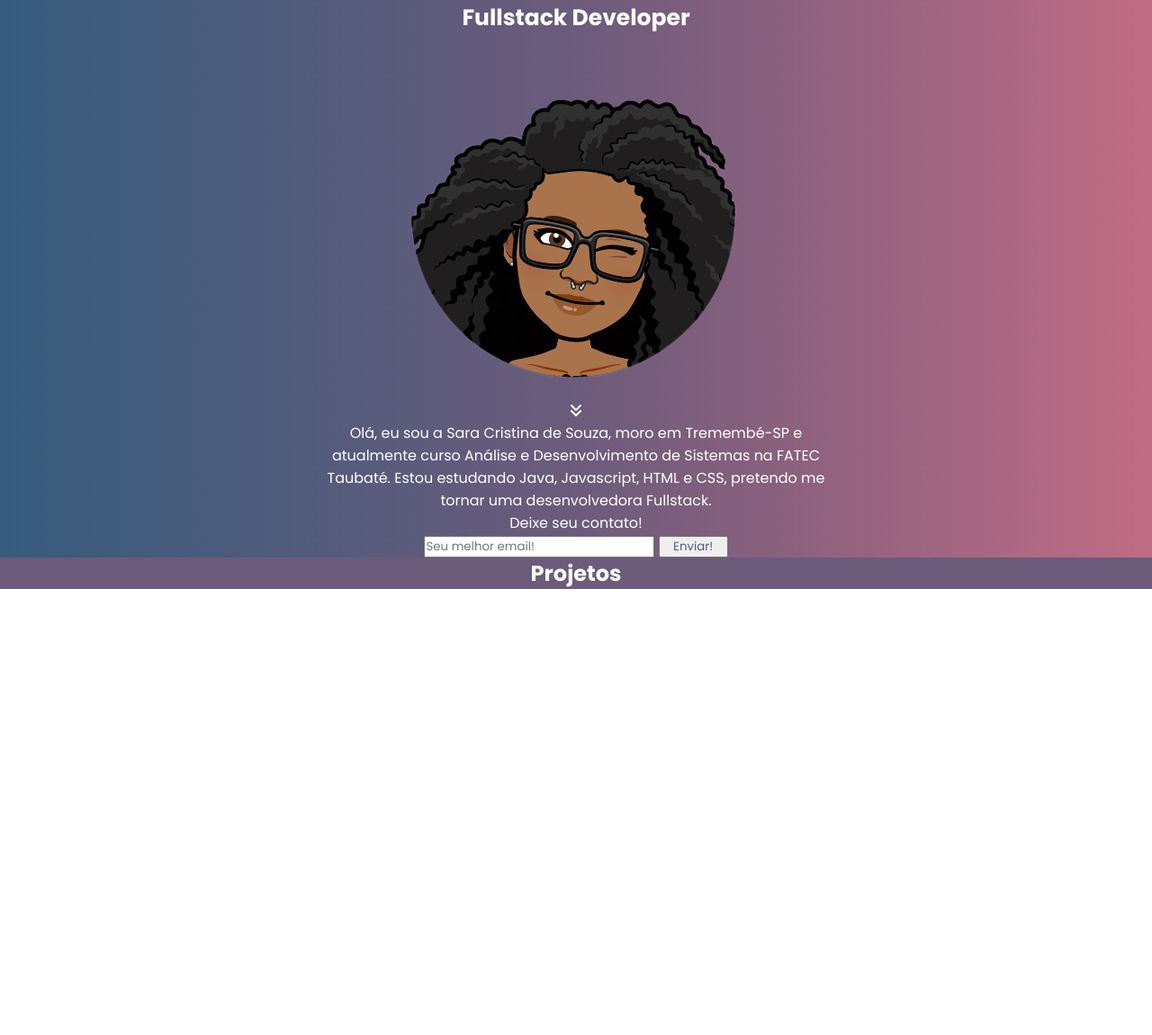
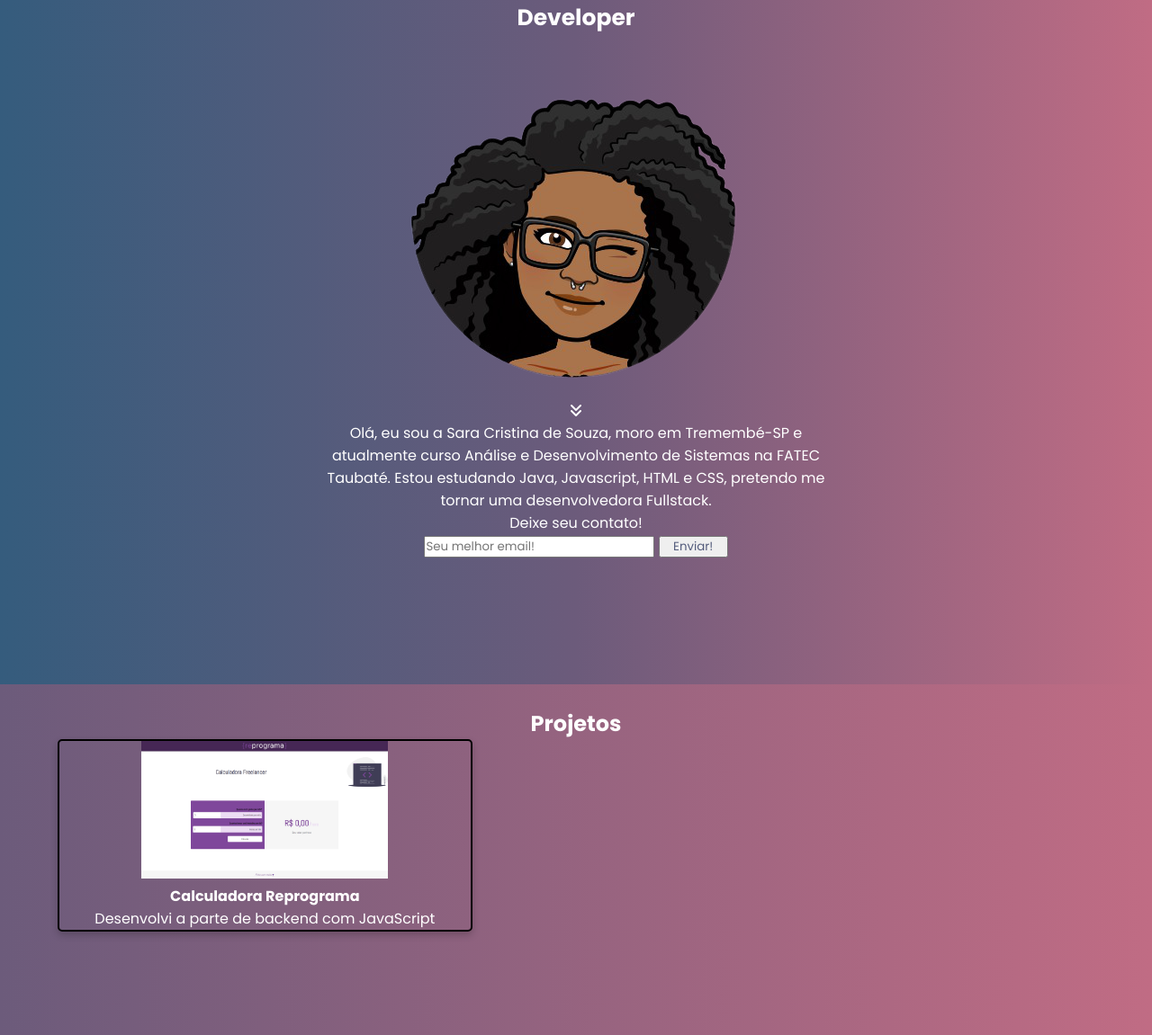
Before and after one commit to SaraSouzaa/Portfolio, a plain HTML site: page index.html in a window 1280 px wide. Shown: the part 149-1300 px from the top of the page at 90% size. Before the commit the page ends 804 px from the top, so only its background shows below. Drawn offline with Linux system fonts and the light colour scheme.

Commit message:
Nova sessão de projetos, adição da div "card"

```diff
--- a/index.html
+++ b/index.html
@@ -4,7 +4,7 @@
     <meta charset="UTF-8">
     <meta http-equiv="X-UA-Compatible" content="IE=edge">
     <meta name="viewport" content="width=device-width, initial-scale=1.0">
-    <title>Sara Souza PORTIFOLIO</title>
+    <title>Sara Souza PORTFOLIO</title>
     <link rel="preconnect" href="https://fonts.googleapis.com">
     <link rel="preconnect" href="https://fonts.gstatic.com" crossorigin>
     <link href="https://fonts.googleapis.com/css2?family=Poppins:ital,wght@0,100;0,200;0,300;0,400;0,700;1,100;1,400;1,700&display=swap" rel="stylesheet">
@@ -28,10 +28,10 @@
         </ul>
     </header>
     <main>
-        <section class="container">
+        <section class="home">
             <div class="name">
                 <h1>Sara Souza</h1>
-                <h5>Fullstack Developer</h5>
+                <h5>Developer</h5>
             </div>
 
             <div class="avatarSara">
@@ -62,9 +62,17 @@
         </section>
 
         <section class="projects">
-          <div id="nameProjects">
+          <div class="nameProjects">
             <h2>Projetos</h2>
           <div>
+
+          <div class="card">
+            <img src="img/projetoCalculadora.png" alt="Avatar" style="width:100%">
+          <div class="container">
+            <h4><b>Calculadora Reprograma</b></h4>
+            <p>Desenvolvi a parte de backend com JavaScript</p>
+          </div>
+</div>
         </section>
 
     </main>
--- a/style.css
+++ b/style.css
@@ -38,18 +38,18 @@ body {
 
 }
 
-.container {
+.home {
   text-align: center;
-
+  height: 100vh;
 
 }
 
-.container .name h1 {
+.home .name h1 {
   font-size: 60px;
 
 }
 
-.container .name h5 {
+.home .name h5 {
   font-size: 25px;
 
 }
@@ -79,10 +79,29 @@ img {
   color: #545c7c;
 }
 
-.projects #nameProjects {
+.projects {
+  margin: 50px 0px;
+}
+
+.projects .nameProjects {
   text-align: center;
+  text-color: #355C7D;
 }
 
 .projects {
-  background-color: #6C5B7B;
+  background:linear-gradient(90deg, #6C5B7B, #C06C84);
+  height: 100vh;
+  padding: 2% 5% 2% 5%;
 }
+
+.card {
+  max-width: 40%;
+  box-shadow: 0 4px 8px 0 rgba(0,0,0,0.2);
+  transition: 0.3s;
+  border: 2px solid black;
+  border-radius: 5px;
+}
+
+.card:hover {
+  box-shadow: 0 8px 16px 0 rgba(0,0,0,0.2);
+}
```
Also changed, not shown: img/projetoCalculadora.png (added).
